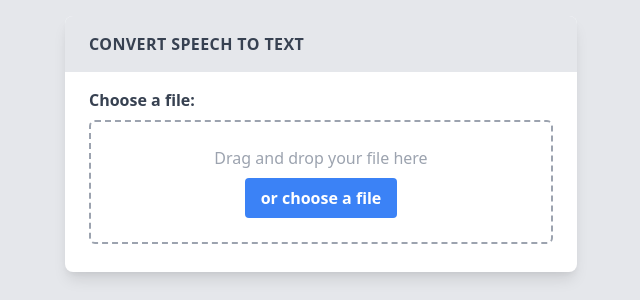
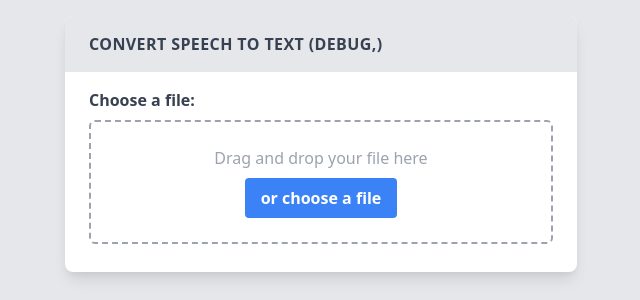
Before and after one commit to williammw/speech-to-text2-api, a Flask app: page / in a window 1280 px wide. Shown: the top 300 px of the page, without its empty margins (319-959 px from the left). Run offline with Flask 2, Linux system fonts and the light colour scheme; parts of the project's set-up code (start-up, migrations or seed data) failed here and were passed over.

Commit message:
DG is the best

```diff
--- a/app.py
+++ b/app.py
@@ -136,4 +136,5 @@ def transcriptions():
 
 # Run the app
 if __name__ == "__main__":
-    app.run()
+    # app.run(host='0.0.0.0', port=80)
+    app.run(debug=True, port=5000)
--- a/requirements.txt
+++ b/requirements.txt
@@ -82,3 +82,4 @@ Werkzeug==2.2.3
 yarg==0.1.9
 yarl==1.8.2
 zipp==3.15.0
+gunicorn
--- a/templates/index.html
+++ b/templates/index.html
@@ -15,7 +15,7 @@
   <div class="container mx-auto p-4">
     <div class="max-w-lg mx-auto bg-white rounded-lg overflow-hidden shadow-lg">
       <div class="py-4 px-6 bg-gray-200 uppercase tracking-wide font-bold text-gray-700">
-        Convert speech to text
+        Convert speech to text (DEBUG,)
       </div>
       <div class="py-4 px-6">
         <div id="loading-icon" class="hidden">
```
Also changed, not shown: .github/workflows/deploy_to_azure.yml (deleted), 1 other file.
